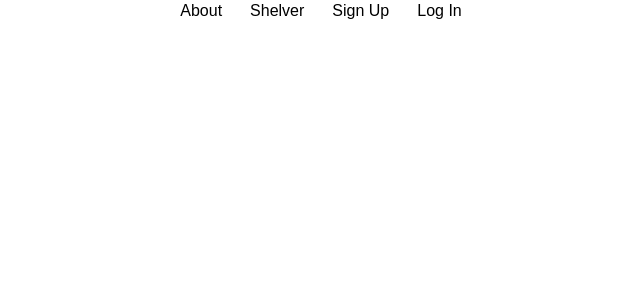
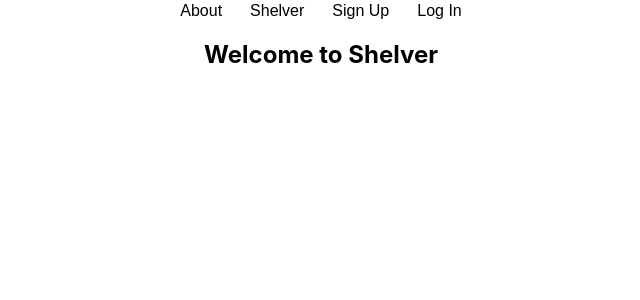
Before and after one commit to dylanmlabat/shelver, a React (Create React App) app in the folder client/: page / in a window 1280 px wide. Shown: the top 300 px of the page, without its empty margins (319-959 px from the left). Built offline with nearby package versions, Linux system fonts and the light colour scheme; no server answers.

Commit message:
Create Home component and route

```diff
--- a/client/src/App.js
+++ b/client/src/App.js
@@ -6,8 +6,9 @@ import {connect} from 'react-redux';
 import {logout, getCurrentUser} from './actions/userActions.js'
 import SignUp from './containers/SignUp';
 import Login from './containers/Login';
+import Home from './components/Home';
+import About from './components/About';
 import Library from './components/Library';
-import About from './components/About';
 
 class App extends React.Component {
 
@@ -21,6 +22,7 @@ class App extends React.Component {
         <Router>
           <Navbar user={this.props.user}/>
           <Switch>
+            <Route exact path='/' component={Home} />
             <Route exact path='/about' component={About} />
             <Route exact path='/signup' component={SignUp} />
             <Route exact path='/login' component={Login} />
--- /dev/null
+++ b/client/src/components/Home.js
@@ -0,0 +1,16 @@
+import React, { Component } from 'react';
+
+class Home extends Component {
+
+  render(){
+
+    return(
+      <div className="Home">
+        <h2>Welcome to Shelver</h2>
+      </div>
+    )
+  }
+
+}
+
+export default Home;
```
